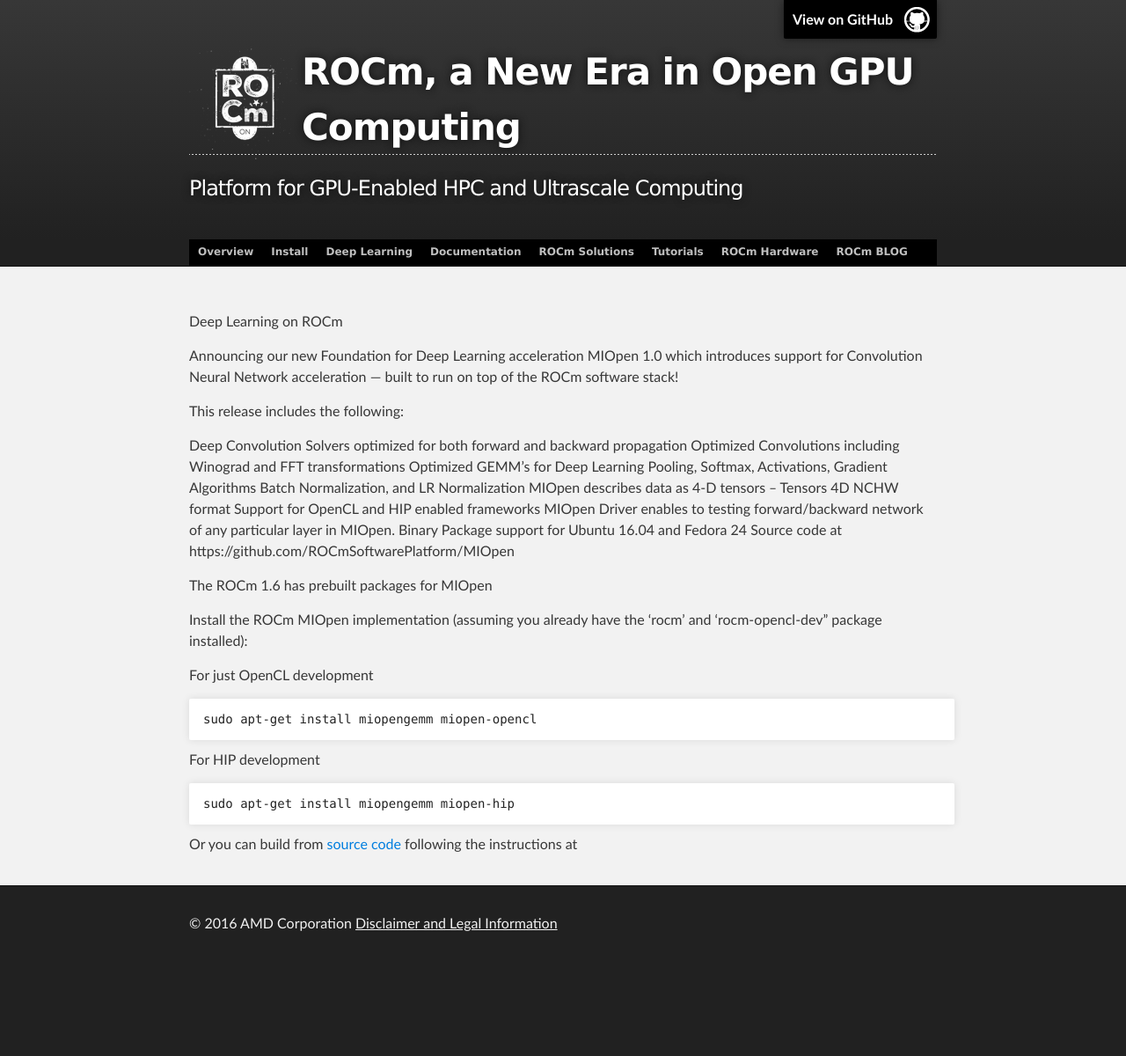
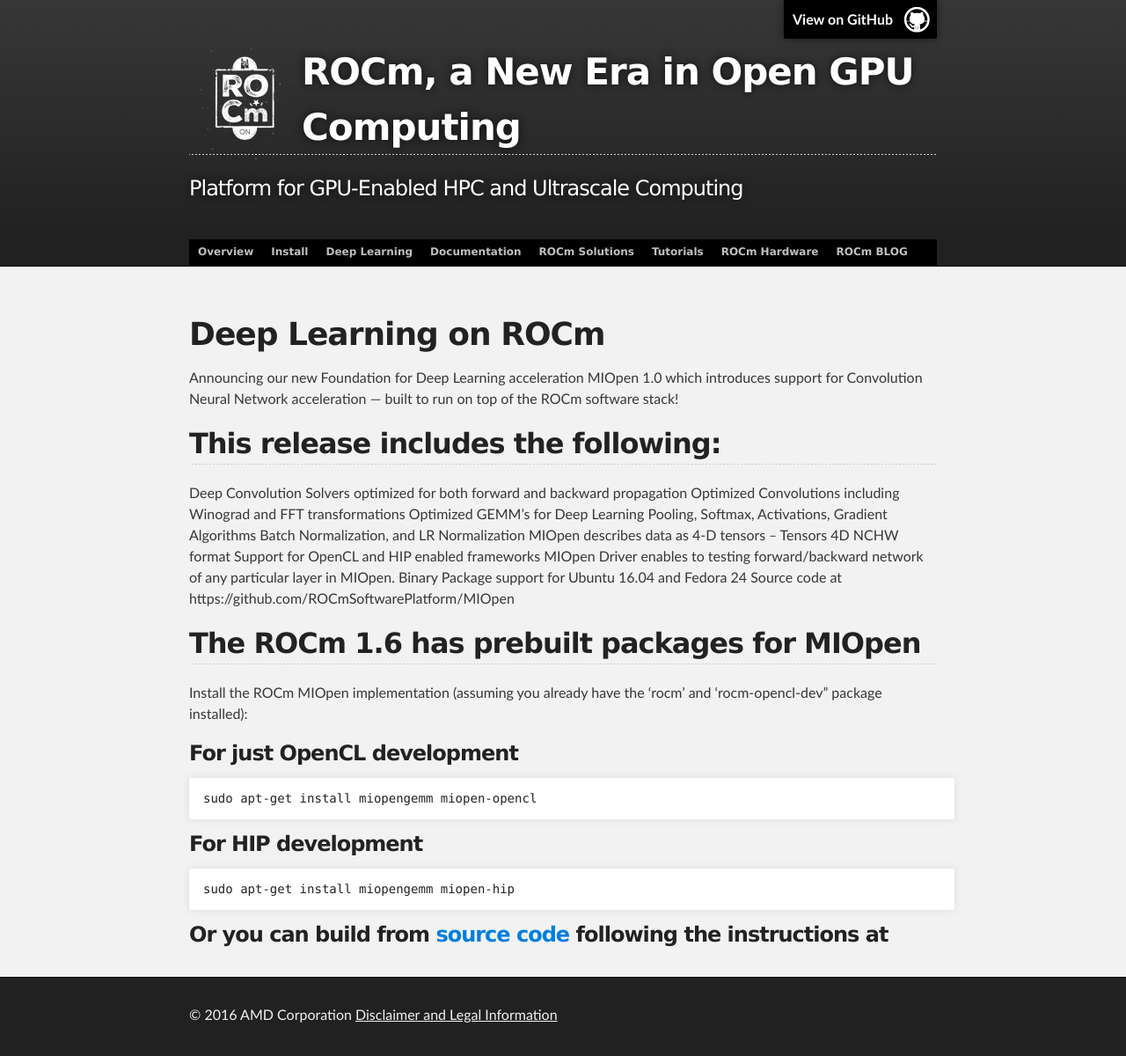
Before and after one commit to ROCm/ROCm.github.io, a Jekyll site: the page built from dl.md, in a window 1280 px wide. Shown: the whole page at 88% size. Built offline with Jekyll 4.4.1, drawn with Linux system fonts in a browser that asks for light colours; before the commit the page ends 1096 px from its top, so only the background shows below that.

Commit message:
Update dl.md

````diff
--- a/dl.md
+++ b/dl.md
@@ -2,11 +2,11 @@
 layout: default
 title: Deep Learning
 ---
-Deep Learning on ROCm
+# Deep Learning on ROCm
 
 Announcing our new Foundation for Deep Learning acceleration  MIOpen 1.0 which introduces support for Convolution Neural Network acceleration — built to run on top of the ROCm software stack!
 
-This release includes the following:
+## This release includes the following:
 
 Deep Convolution Solvers  optimized for both forward and backward propagation
 Optimized Convolutions including Winograd and FFT transformations
@@ -18,16 +18,16 @@
 Binary Package support for Ubuntu  16.04 and Fedora 24
 Source code at https://github.com/ROCmSoftwarePlatform/MIOpen
 
-The  ROCm 1.6 has prebuilt packages for MIOpen
+## The  ROCm 1.6 has prebuilt packages for MIOpen
 
 Install the ROCm MIOpen implementation (assuming you already have the ‘rocm’  and ‘rocm-opencl-dev” package installed):
 
-For just OpenCL development
+### For just OpenCL development
 ```shell
 sudo apt-get install miopengemm miopen-opencl
 ```
-For HIP development
+### For HIP development
 ```shell
 sudo apt-get install miopengemm miopen-hip
 ```
-Or you can build from [source code](https://github.com/ROCmSoftwarePlatform/MIOpen) following the instructions at
+### Or you can build from [source code](https://github.com/ROCmSoftwarePlatform/MIOpen) following the instructions at
````
